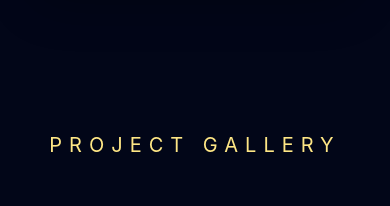
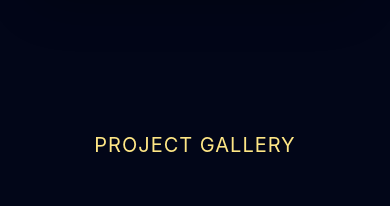
Before and after one commit to hoppym123/react-project, a React (Vite) app: page / in a window 390 px wide. Shown: the part 9360-9566 px from the top of the page. Built offline with nearby package versions, Linux system fonts and the light colour scheme.

Commit message:
fix:mobile breakpoint adjusted

```diff
--- a/src/component/FullScreenGallery.jsx
+++ b/src/component/FullScreenGallery.jsx
@@ -45,7 +45,6 @@ const images = [
   },
 ];
 
-// 2000ms = 2 seconds per slide
 const AUTO_SLIDE_DURATION = 2000;
 
 export default function FullScreenGallery() {
@@ -62,7 +61,7 @@ export default function FullScreenGallery() {
     }
   }, []);
 
-  // Keyboard controls (Only Escape and Fullscreen shortcuts)
+  // Keyboard controls
   useEffect(() => {
     if (activeIndex === null) return;
 
@@ -102,10 +101,14 @@ export default function FullScreenGallery() {
   }, []);
 
   return (
-    <div className="min-h-screen bg-slate-950 text-slate-100 px-6 py-16 sm:px-10 lg:px-16">
+    /* ADDED: overflow-x-hidden to prevent accidental side scrolls from any layout shifting */
+    <div className="min-h-screen overflow-x-hidden bg-slate-950 text-slate-100 px-6 py-16 sm:px-10 lg:px-16">
       <div className="mx-auto max-w-7xl">
         <div className="mb-12 text-center" data-aos="fade-up">
-          <p className="text-xl uppercase tracking-[0.35em] text-amber-200">Project Gallery</p>
+          {/* UPDATED: Added responsive letter-spacing tracking-wider for mobile, md:tracking-[0.35em] for tablets/desktop */}
+          <p className="text-xl uppercase tracking-wider md:tracking-[0.35em] text-amber-200">
+            Project Gallery
+          </p>
         </div>
 
         {/* Thumbnails */}
```
